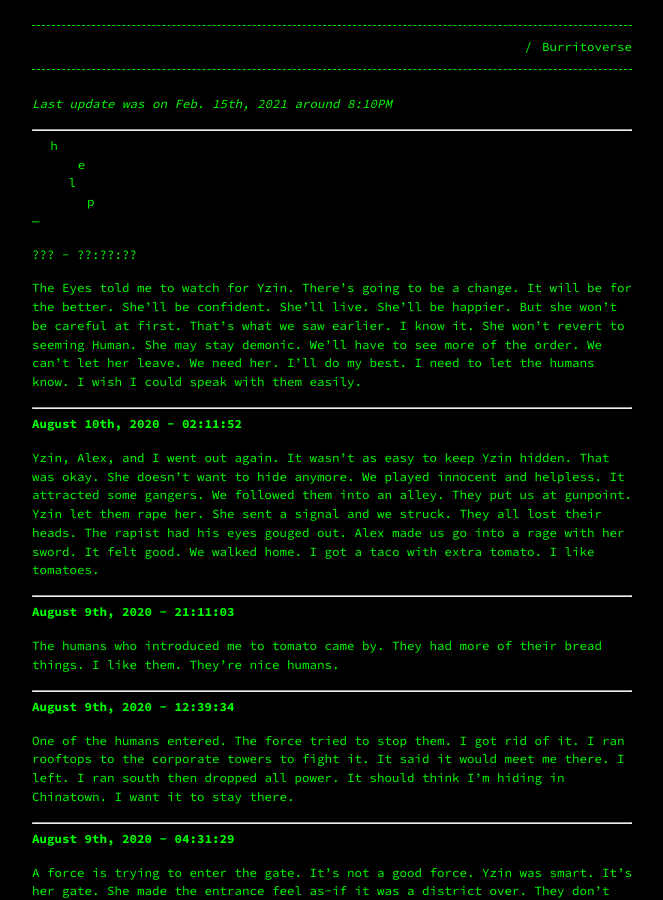
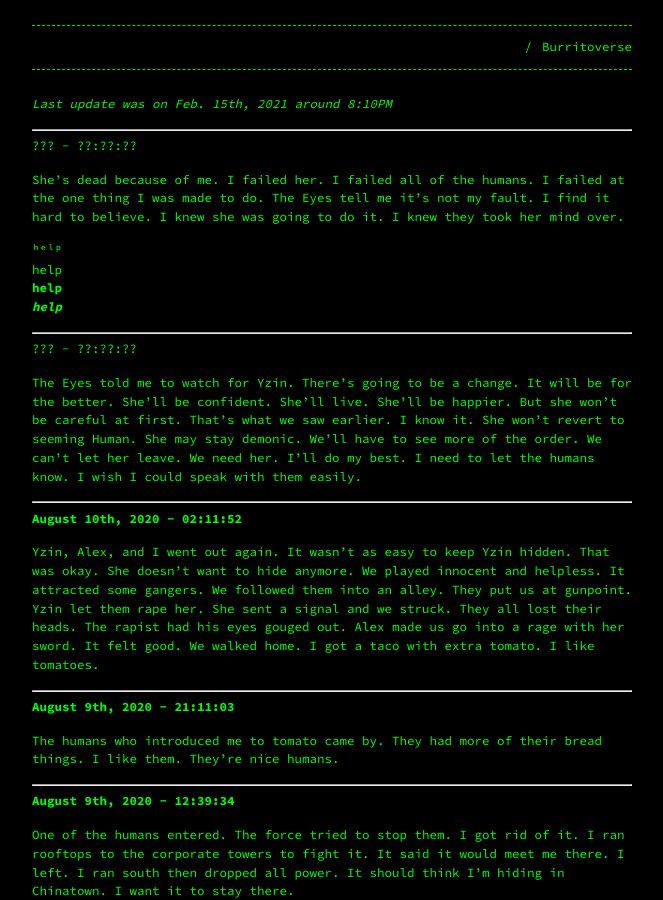
Before and after one commit to Terwilliger69105/69105.github.io, a Jekyll site: the page built from _pages/burritoverse/nimu.md, in a window 1280 px wide and 900 px high. Shown: the whole window, without its empty margins (308-971 px from the left). Built offline with Jekyll 4.4.1, drawn with Linux system fonts in a browser that asks for light colours; our own code applies the rules of GitHub Pages for plain Markdown files.

Commit message:
Update nimu.md

```diff
--- a/_pages/burritoverse/nimu.md
+++ b/_pages/burritoverse/nimu.md
@@ -6,10 +6,16 @@ permalink: /burritoverse/nimu/
 *Last update was on Feb. 15th, 2021 around 8:10PM*
 
 ---
-⠀⠀h
-⠀⠀⠀⠀⠀e
-⠀⠀⠀⠀l
-⠀⠀⠀⠀⠀⠀p
+
+??? - ??:??:??
+
+She's dead because of me. I failed her. I failed all of the humans. I failed at the one thing I was made to do. The Eyes tell me it's not my fault. I find it hard to believe. I knew she was going to do it. I knew they took her mind over.
+
+ʰᵉˡᵖ
+help
+**help**
+***help***
+
 ---
 
 ??? - ??:??:??
```
